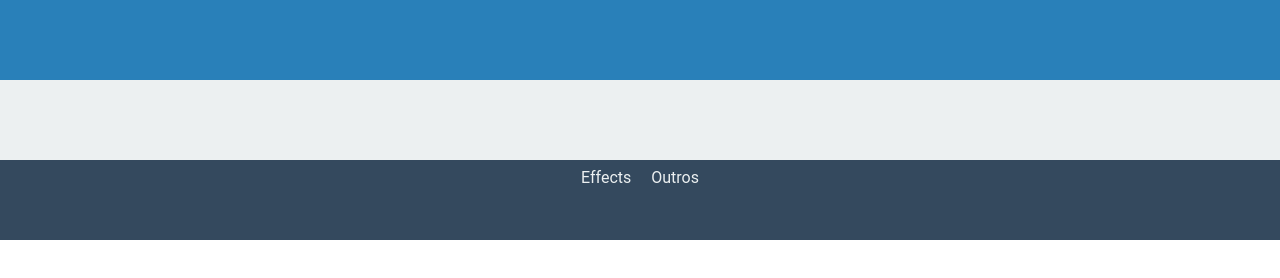
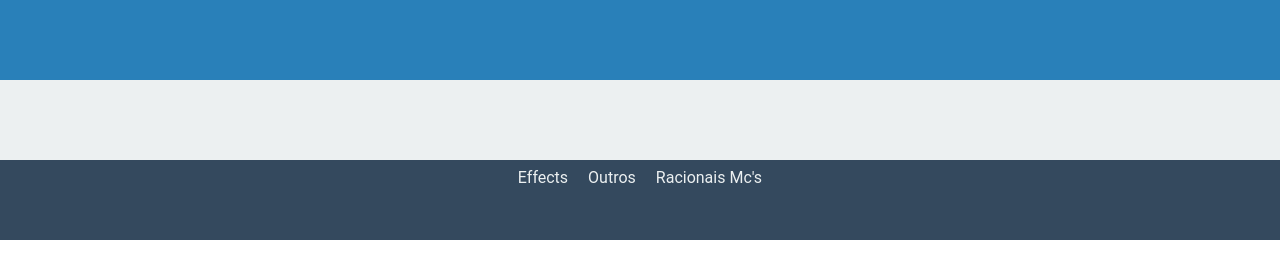
Before and after one commit to neyltonbenjamim/neyltonbenjamim.github.io, a plain HTML site: page index.html in a window 1280 px wide. Drawn offline with Linux system fonts and the light colour scheme.

Commit message:
Site add

```diff
--- a/index.html
+++ b/index.html
@@ -26,6 +26,7 @@
                 <ul>
                     <li><a title="Effects" href="./online-tutorials">Effects</a></li>
                     <li><a title="Outros > Veja" href="./outros">Outros</a></li>
+                    <li><a title="Racionais Mc's" href="https://racionaisoficial.com/">Racionais Mc's</a></li>
                 </ul>
             </nav>
         </footer>
```
